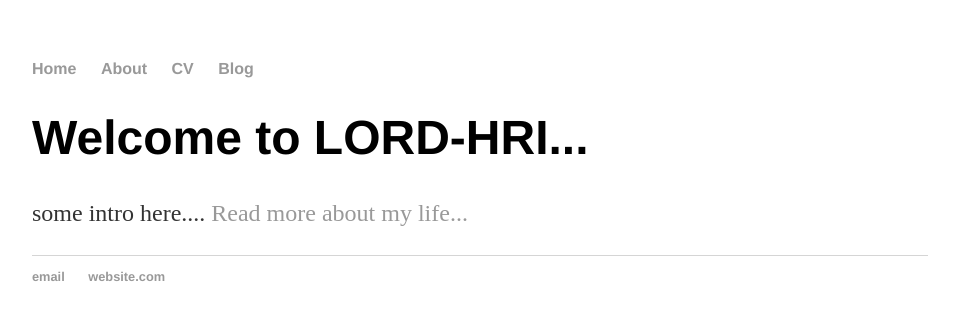
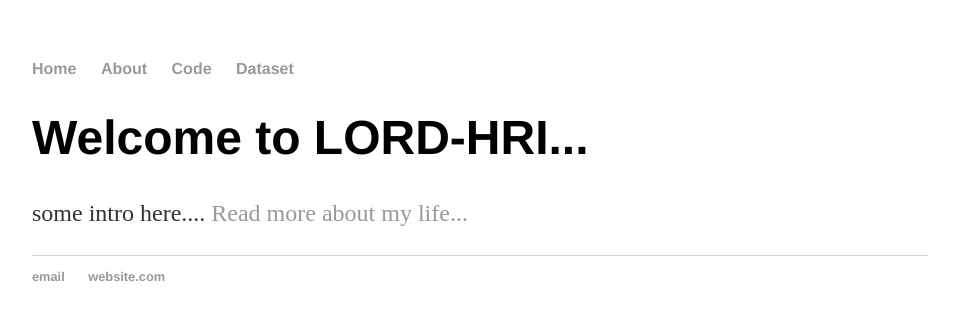
Before and after one commit to stwklu/lords-hri.github.io, a Jekyll site: the page built from index.html, in a window 1280 px wide. Shown: the top 320 px of the page, without its empty margins (160-1119 px from the left). Built offline with Jekyll 4.4.1, drawn with Linux system fonts in a browser that asks for light colours.

Commit message:
Update default.html

```diff
--- a/_layouts/default.html
+++ b/_layouts/default.html
@@ -10,8 +10,8 @@
     		<ul>
         		<li><a href="/">Home</a></li>
 	        	<li><a href="/about">About</a></li>
-        		<li><a href="/cv">CV</a></li>
-        		<li><a href="/blog">Blog</a></li>
+        		<li><a href="/cv">Code</a></li>
+        		<li><a href="/blog">Dataset</a></li>
     		</ul>
 		</nav>
 		<div class="container">
```
